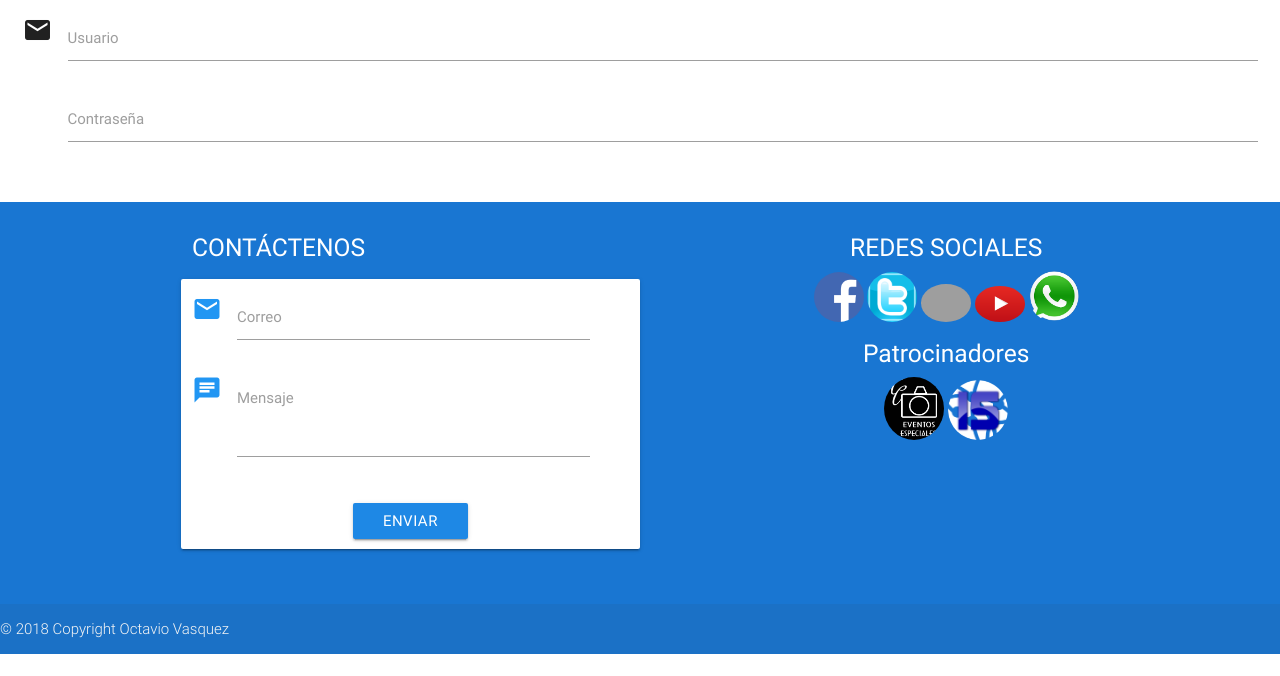
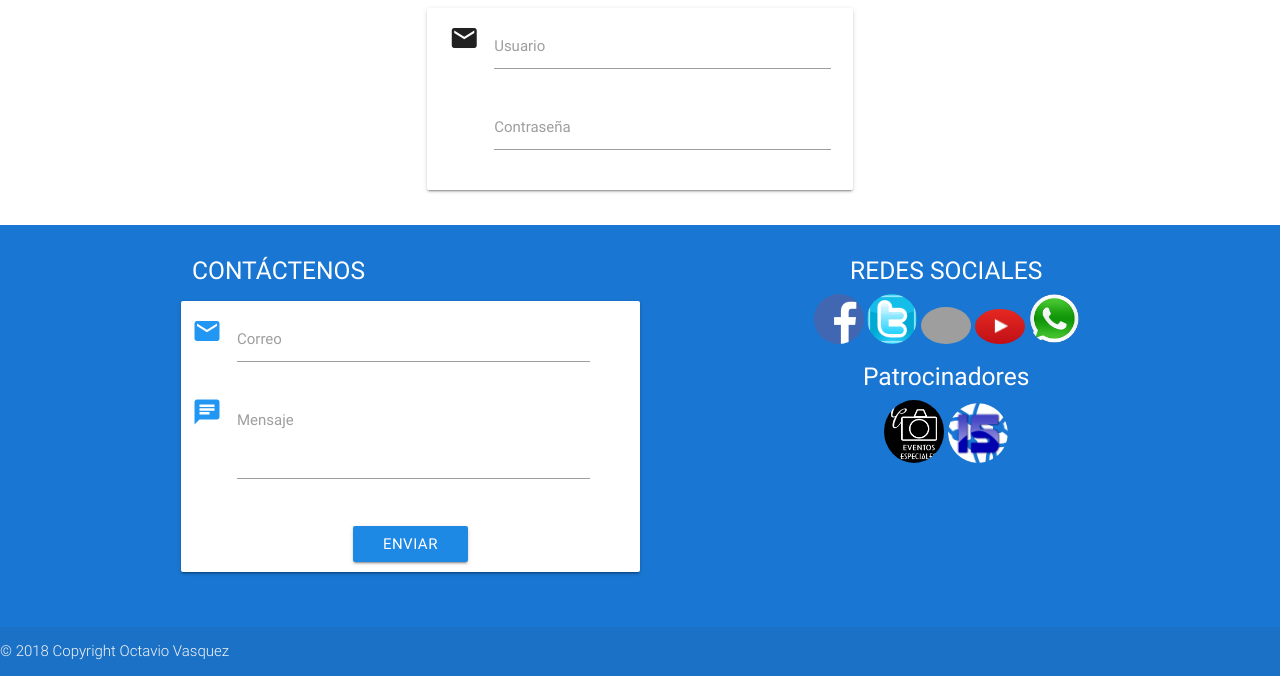
Before and after one commit to anonimyusdj/octaviomusic, a PHP site: page /login in a window 1280 px wide. Shown: the top 676 px of the page. Run offline with PHP 8.4, Linux system fonts and the light colour scheme; some libraries are stand-ins or nearby versions; grey boxes are pictures that could not be loaded.

Commit message:
Update login.php
login

```diff
--- a/view/admin/login.php
+++ b/view/admin/login.php
@@ -1,5 +1,8 @@
 <div class="row">
-    <form class="col s12">
+    <div class="col s12 m4">
+    </div>
+    <div class="col s12 m4 card">
+        <form action="login" method="post">
               <div class="row">
                 <div class="input-field col s12 m12">
                   <i class="material-icons prefix">email</i>
@@ -14,3 +17,6 @@
               </div>
             </form>
     </div>
+    <div class="col s12 m4">
+    </div>
+</div>
```
Lines whose indentation alone changed are shown as unchanged.
